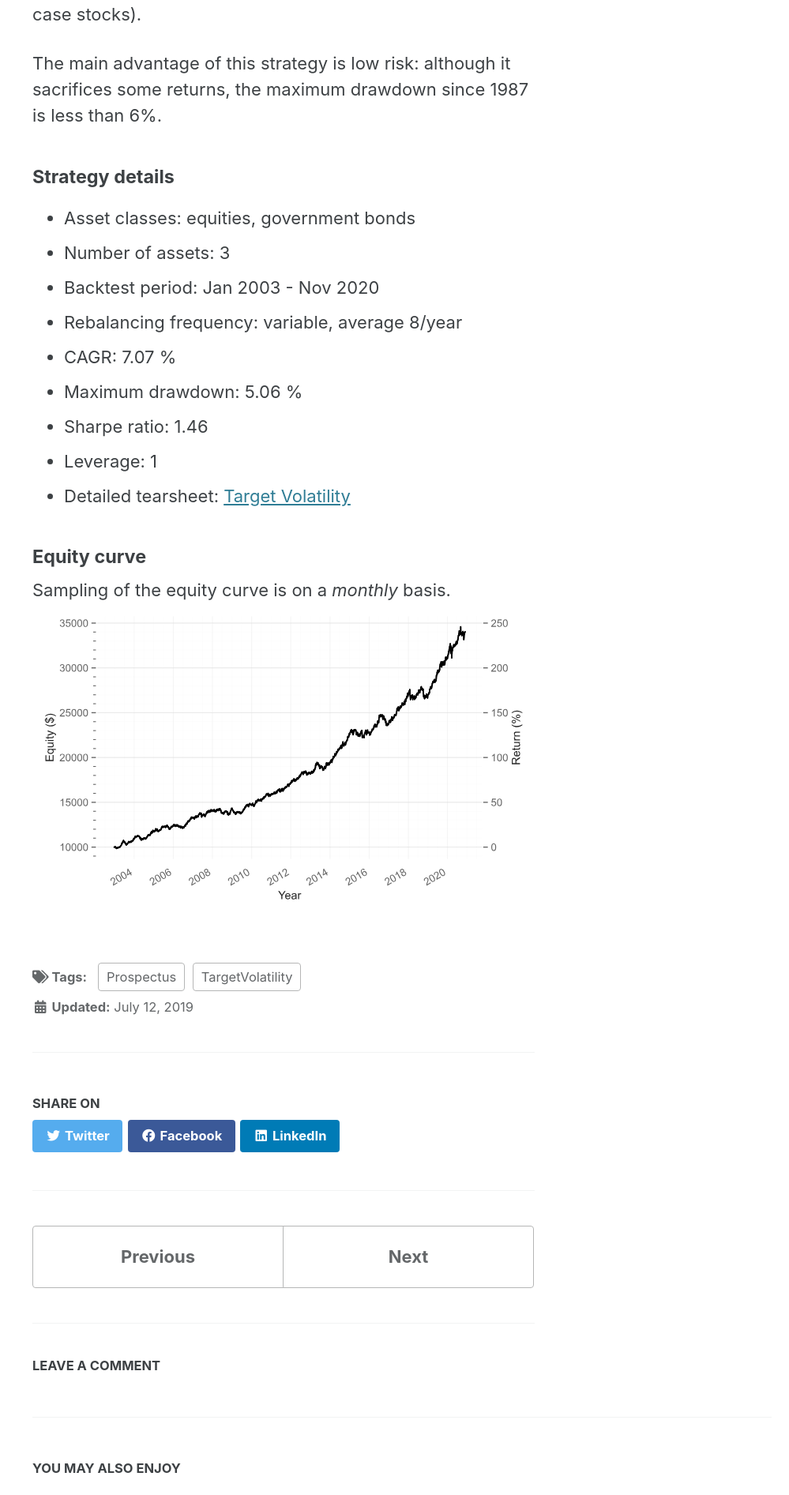
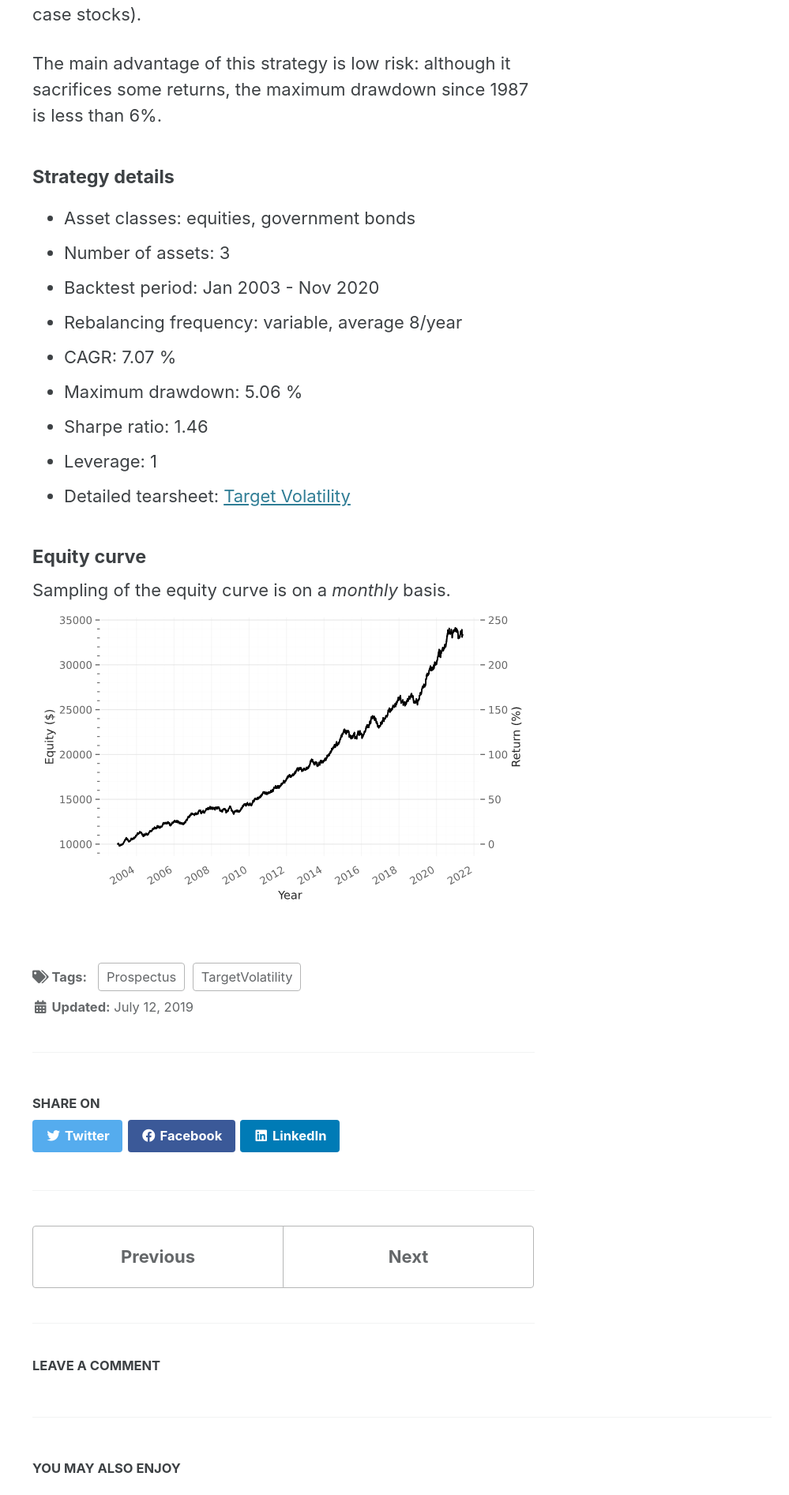
Before and after one commit to IthacaResearch/ithacaresearch.github.io, a Jekyll site: the page built from _posts/2019-07-12-Target-Volatility.md, in a window 1280 px wide. Shown: the part 423-2316 px from the top of the page at 79% size, without its empty margins (281-1280 px from the left). Built offline with Jekyll 4.4.1, drawn with Linux system fonts in a browser that asks for light colours; cached includes are drawn as plain includes; comment, search, counter and statistics services are not loaded.

Commit message:
Update 2019-07-12-Target-Volatility.md

```diff
--- a/_posts/2019-07-12-Target-Volatility.md
+++ b/_posts/2019-07-12-Target-Volatility.md
@@ -20,8 +20,8 @@
 * Maximum drawdown: 5.06 %
 * Sharpe ratio: 1.46
 * Leverage: 1
-* Detailed tearsheet: [Target Volatility](/tearsheets/target_volatility.html)
+* Detailed tearsheet: [Target Volatility](/tearsheets/TargetVolatility.html)
 
 #### Equity curve
 Sampling of the equity curve is on a _monthly_ basis.
-![Target Volatility](/images/target_volatility.svg)
+![Target Volatility](/images/TargetVolatility.svg)
```
